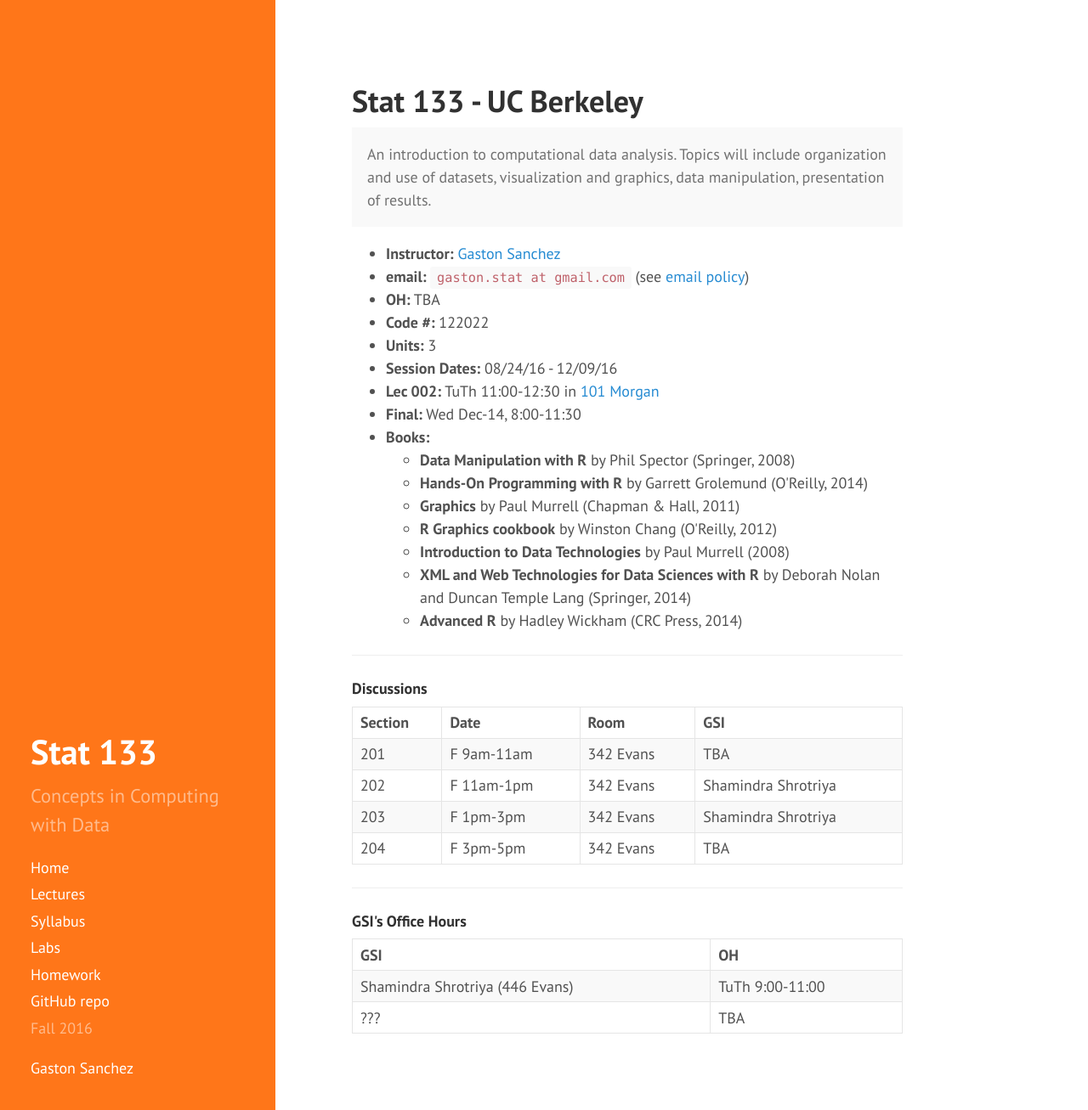
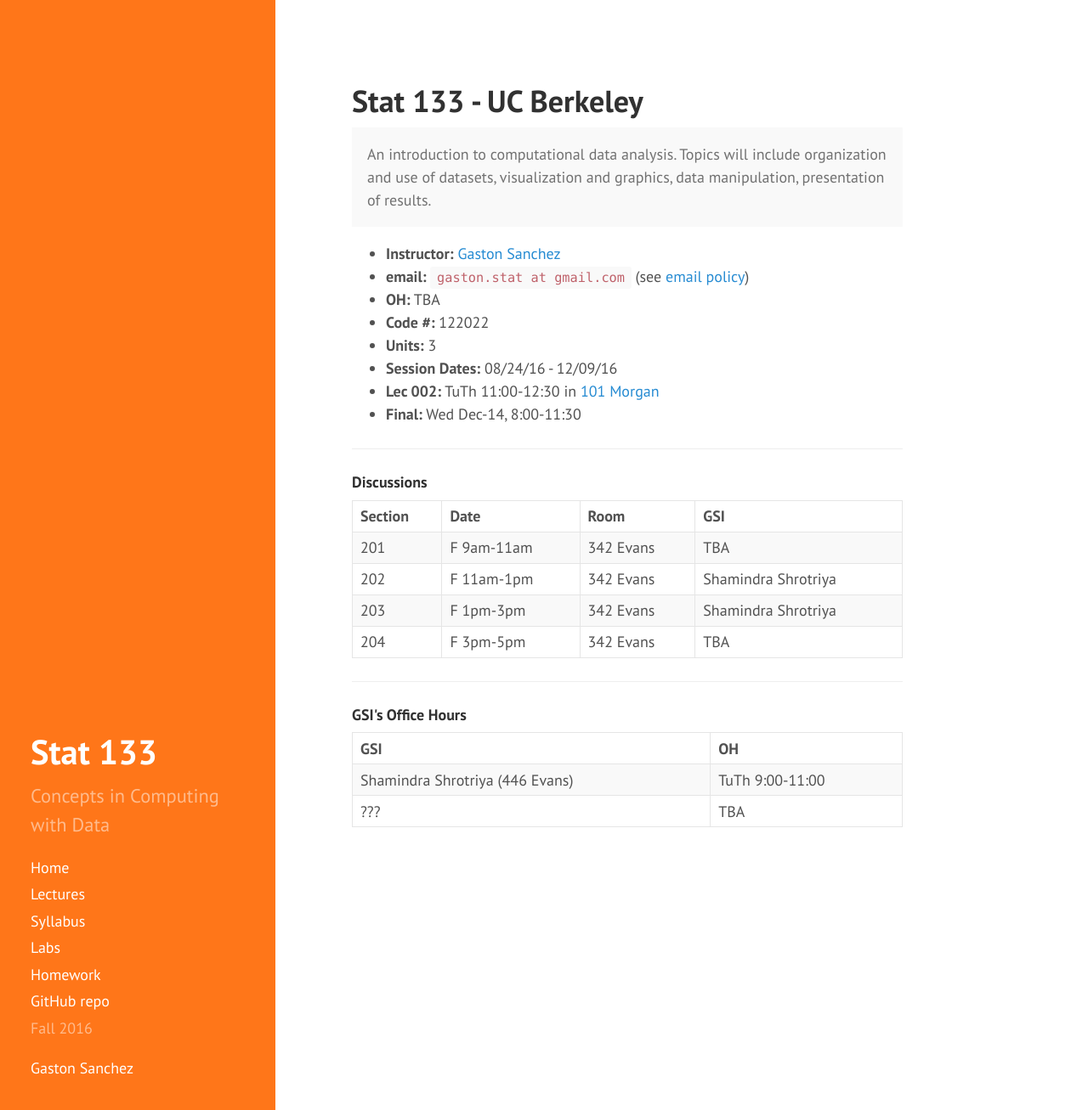
Before and after one commit to gastonstat/relic-stat133, a Jekyll site: the page built from index.html, in a window 1280 px wide and 1307 px high. Shown: the whole window at 85% size. Built offline with Jekyll 4.4.1, drawn with Linux system fonts in a browser that asks for light colours; nearby versions of some CDN libraries; the list of posts is cut into pages by our own code.

Commit message:
index: remove book references

```diff
--- a/index.html
+++ b/index.html
@@ -19,17 +19,6 @@
   <li><b>Session Dates:</b> 08/24/16 - 12/09/16 </li>
   <li><b>Lec 002:</b> TuTh 11:00-12:30 in <a href="http://www.berkeley.edu/map?morgan" target="_blank">101 Morgan</a></li>
   <li><b>Final:</b> Wed Dec-14, 8:00-11:30</li>
-  <li><b>Books:</b>
-    <ul>
-      <li><b>Data Manipulation with R</b> by Phil Spector (Springer, 2008)</li>
-      <li><b>Hands-On Programming with R</b> by Garrett Grolemund (O'Reilly, 2014)</li>
-      <li><b>Graphics</b> by Paul Murrell (Chapman & Hall, 2011)</li>
-      <li><b>R Graphics cookbook</b> by Winston Chang (O'Reilly, 2012)</li>
-      <li><b>Introduction to Data Technologies</b> by Paul Murrell (2008)</li>
-      <li><b>XML and Web Technologies for Data Sciences with R</b> by Deborah Nolan and Duncan Temple Lang (Springer, 2014)</li>
-      <li><b>Advanced R</b> by Hadley Wickham (CRC Press, 2014)</li>
-    </ul>
-  </li>
 </ul>
 
 <hr>
```
